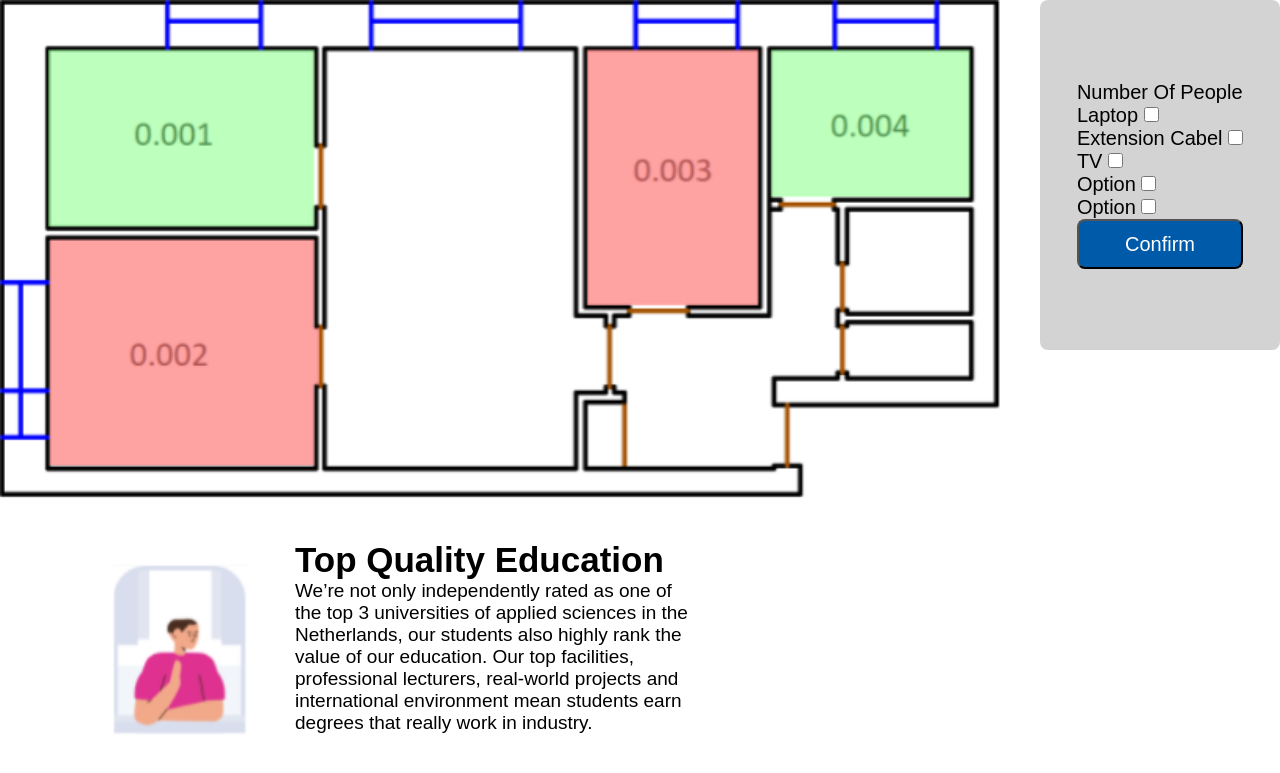
After one commit to aaronejs/Group-D-Period-2, a PHP site: page /reserve.html in a window 1280 px wide. The commit adds this page. Shown: the top 773 px of the page. Run offline with PHP 8.4, Linux system fonts and the light colour scheme.

Commit message:
Added the reservation page
Added css for reserve page to main.css
Added reserve.html
Added 2 images to resources

```diff
--- a/css/main.css
+++ b/css/main.css
@@ -171,6 +171,7 @@ main{
 }
 
 /* footer styling */
+
 footer{
   grid-area: ftr;
 }
@@ -202,7 +203,11 @@ footer .content{
 .footerContact a{
   color: white;
 }
+
+/* End of footer styling */
+
 /* Log in css */
+
 .middle{
   display: flex;
   justify-content: center;
@@ -274,3 +279,69 @@ footer .content{
     margin-bottom: 10px;
 }
 /* End log in */
+
+/* Reservation start */
+
+.mapAndForm {
+  display: flex;
+  justify-content: center;
+}
+
+.reserveMap {
+  width: 1000px;
+  height: 500px;
+  margin-right: 40px;
+}
+
+.formReserve {
+  background: lightgray;
+  border-radius: 8px;
+  width: 250px;
+  height: 350px;
+  display: flex;
+  flex-direction: column;
+  align-items: center;
+  justify-content: center;
+  font-size: 20px;
+}
+
+.reserveButton{
+  background: #005aaa;
+  height: 50px;
+  width: 100%;
+  border-radius: 8px;
+  color: white;
+  font-size: 20px;
+}
+
+.reserveCheckbox {
+  width: 15px;
+  height: 15px;
+}
+
+.reservePicture {
+  width: 170px;
+  height: 200px;
+  margin-left: 95px;
+  margin-top: 50px;
+}
+
+.reserveText {
+  display: flex;
+  justify-content: flex-start;
+}
+
+.reserveParagraphHeader {
+  font-size: 35px;
+  margin-top: 40px;
+  margin-left: 30px;
+}
+
+
+.reserveText p {
+  margin-left: 30px;
+  width: 400px;
+  font-size: 19px;
+}
+
+/* Reservation end */
--- /dev/null
+++ b/reserve.html
@@ -0,0 +1,58 @@
+<!DOCTYPE html>
+<html>
+	<head>
+		<meta charset="utf-8">
+		<link rel="stylesheet" type="text/css" href="main.css">
+		<title>Reservation</title>
+	</head>
+	<body>
+        <?php
+            include './includes/header.php'; // Header
+        ?>
+		<!--- Main body --->
+			<div class="mainContainer">
+				<div class="dateSelection">
+					<!--- Data Selection form --->
+				</div>
+				<div class="mapAndForm">
+					<img src="./resources/map.png" alt="Map" class="reserveMap">
+					<div class="formReserve">
+						<form method="post" class="form">
+							<label for="numberOfPeople">Number Of People</label>
+							<p><label for="laptop">Laptop</label>
+							<input type="checkbox" name="laptop" class="reserveCheckbox"></p>
+							<!--- Function
+							<input type="checkbox" class="laptop" onclick="function(
+							<?php
+								if(isset($_POST['laptop'])) {
+							    	echo "<input type="number" class="laptopQuantity" name="latopQuantity" min="1" max="6">";
+							  	}
+							?>
+							)">
+							--->
+							<p><label for="extensionCabel">Extension Cabel</label>
+							<input type="checkbox" name="extensionCabel" class="reserveCheckbox"></p>
+							<p><label for="tv">TV</label>
+							<input type="checkbox" name="tv" class="reserveCheckbox"></p>
+							<p><label for="option">Option</label>
+							<input type="checkbox" name="option" class="reserveCheckbox"></p>
+							<p><label for="option">Option</label>
+							<input type="checkbox" name="option" class="reserveCheckbox"></p>
+							<input type="submit" name="confirm" value="Confirm" class="reserveButton">
+						</form>
+					</div>
+				</div>
+				<div class="reserveText">
+					<img src="./resources/ReservePic.png" alt="Thinking person illustration" class="reservePicture">
+					<div>
+						<h1 class="reserveParagraphHeader">Top Quality Education</h1>
+						<p>We’re not only independently rated as one of the top 3 universities of applied sciences in the Netherlands, our students also highly rank the value of our education. Our top facilities, professional lecturers, real-world projects and international environment mean students earn degrees that really work in industry.</p>
+					</div>
+				</div>
+		    </div>
+	    <!--- End of Main body --->
+        <?php
+            include './includes/footer.html'; // Footer
+        ?>
+	</body>
+</html>
```
Also changed, not shown: resources/ReservePic.png (added), resources/map.png (added).
